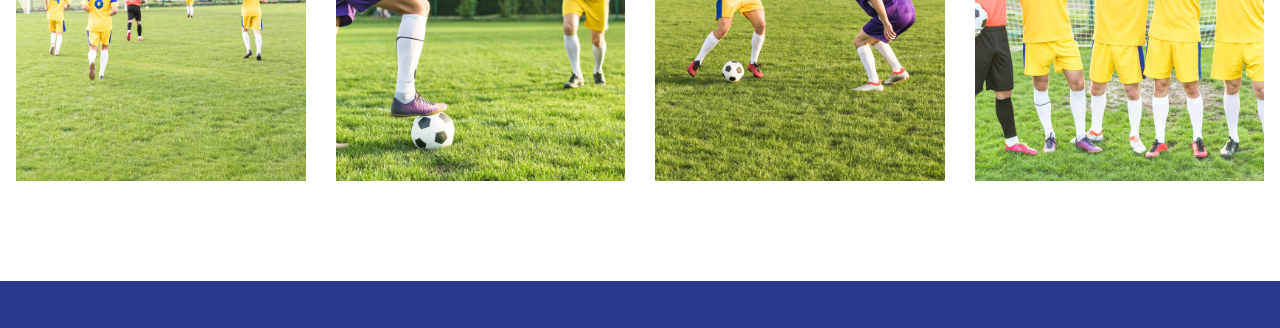
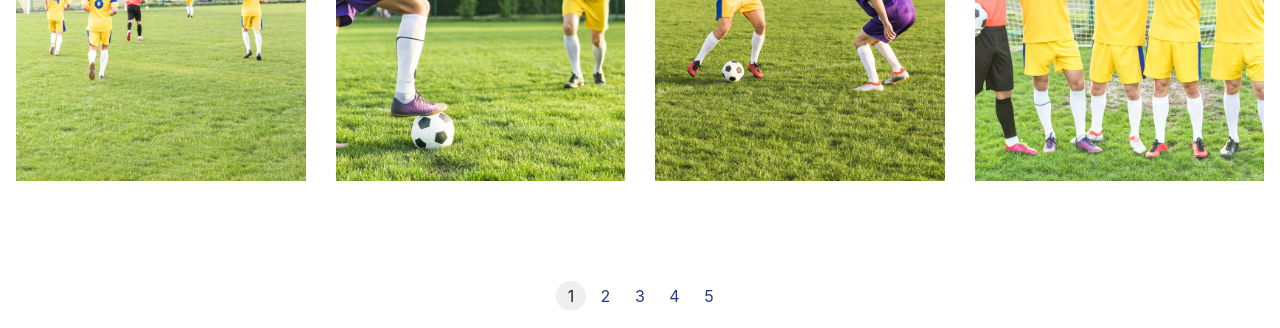
Before and after one commit to byasi/football_site, a plain HTML site: page gallery.html in a window 1280 px wide. Shown: the part 1354-1682 px from the top of the page. Drawn offline with nearby package versions, Linux system fonts and the light colour scheme; files whose address does not match are found by name.

Commit message:
Added pagination to gallery

```diff
--- a/gallery.html
+++ b/gallery.html
@@ -224,7 +224,19 @@
             <a href="images/img_3.jpg" data-fancybox="gal"><img src="images/img_3.jpg" alt="Image" class="img-fluid"></a>
           </div>
         </div>
+
       <!-- </div> -->
+    </div>
+    <div class="row justify-content-center mb-5">
+      <div class="col-lg-7">
+        <div class="custom-pagination">
+          <span>1</span>
+          <a href="#">2</a>
+          <a href="#">3</a>
+          <a href="#">4</a>
+          <a href="#">5</a>
+        </div>
+      </div>
     </div>
 
     <div class="footer">
```
